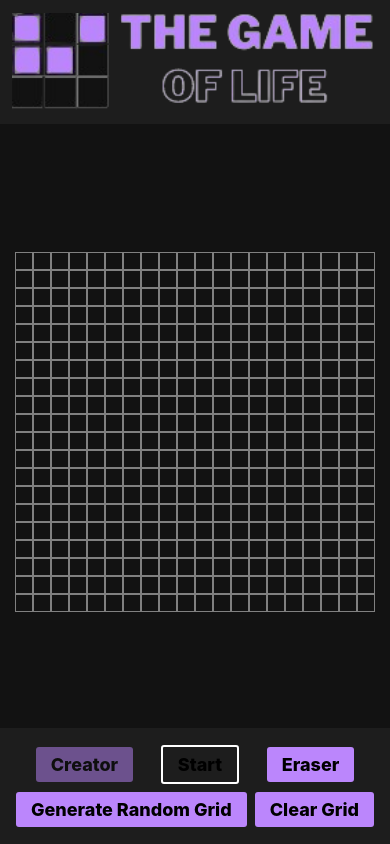
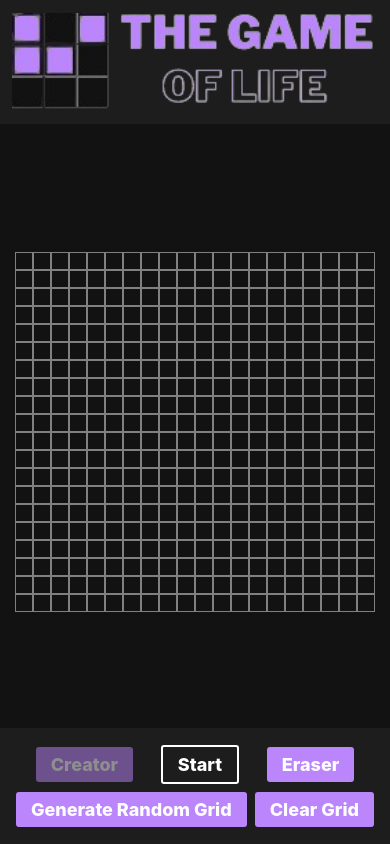
Before and after one commit to SHASHWAT-SGH/Conway-s-Game-of-Life, a React Native app: screen / in a window 390 px wide. Built offline with nearby package versions, Linux system fonts and the light colour scheme.

Commit message:
updated color

```diff
--- a/components/Menu.jsx
+++ b/components/Menu.jsx
@@ -109,12 +109,13 @@ const styles = StyleSheet.create({
     fontWeight: '800',
     fontSize: hp(2.1),
     textAlign: 'center',
+    color: color.white,
   },
   startButton: {
-    color: 'white',
+    color: color.white,
     // backgroundColor: '',
     borderWidth: wp(0.5),
-    borderColor: 'white',
+    borderColor: color.white,
     paddingVertical: hp(0.8),
     paddingHorizontal: hp(1.8),
     borderRadius: hp(0.4),
--- a/constants/color.js
+++ b/constants/color.js
@@ -5,6 +5,7 @@ const color = {
   color4: '#03DAC6',
   color5: 'white',
   gray: 'gray',
+  white: 'white',
 };
 
 export default color;
```
